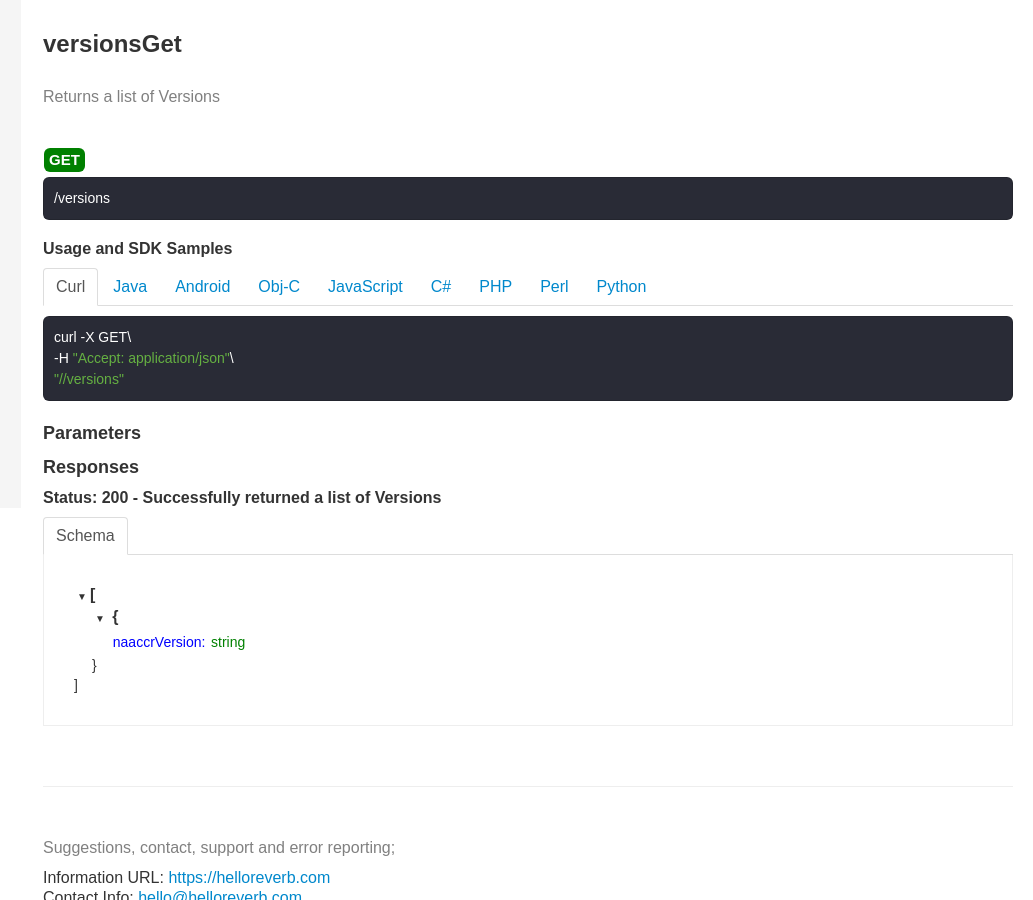
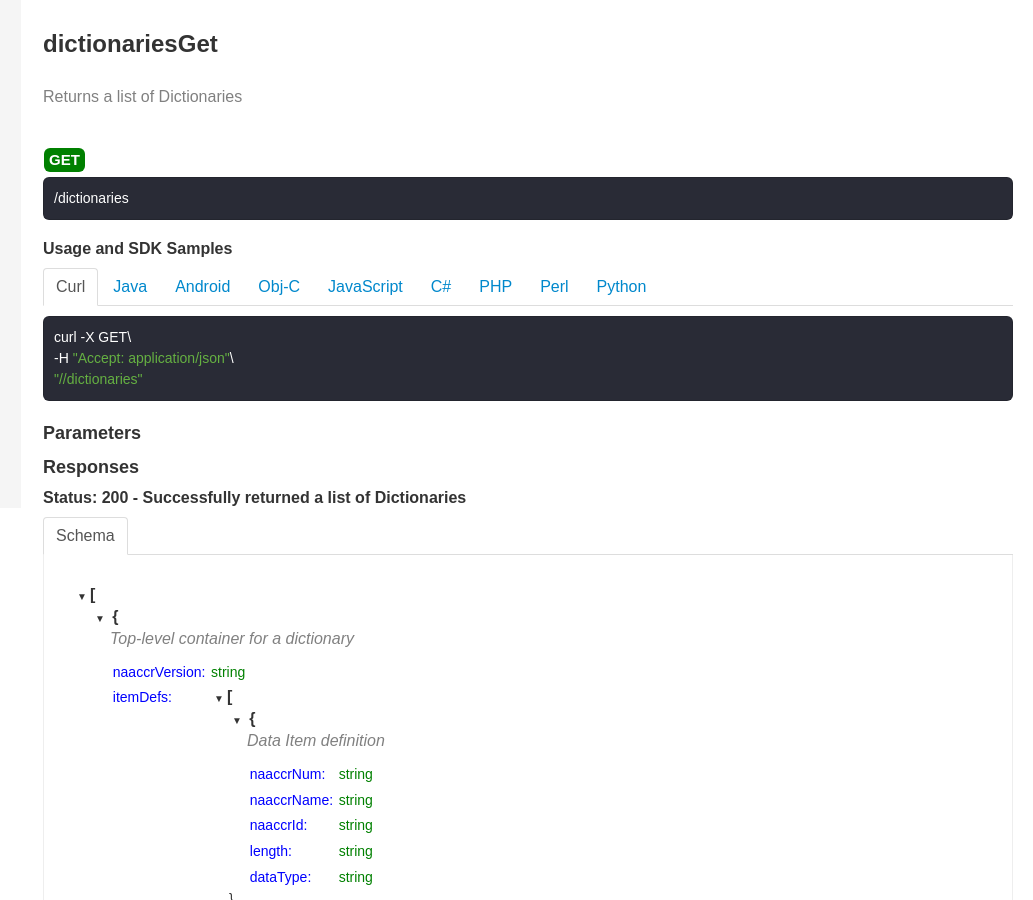
Before and after one commit to naaccr/naaccr.github.io, a plain HTML site: page api/html2/index.html in a window 1280 px wide. Shown: the part 292-1192 px from the top of the page, without its empty margins (247-1280 px from the left). Drawn offline with Linux system fonts and the light colour scheme.

Commit message:
API definition transferred by SwaggerHub

```diff
--- a/api/html2/index.html
+++ b/api/html2/index.html
@@ -689,13 +689,41 @@
   <script>
     // Script section to load models into a JS Var
     var defs = {}
-            defs["Version"] = {
+            defs["Dictionary"] = {
   "type" : "object",
   "properties" : {
     "naaccrVersion" : {
       "type" : "string"
-    }
-  }
+    },
+    "itemDefs" : {
+      "type" : "array",
+      "items" : {
+        "$ref" : "#/components/schemas/ItemDef"
+      }
+    }
+  },
+  "description" : "Top-level container for a dictionary"
+};
+            defs["ItemDef"] = {
+  "type" : "object",
+  "properties" : {
+    "naaccrNum" : {
+      "type" : "string"
+    },
+    "naaccrName" : {
+      "type" : "string"
+    },
+    "naaccrId" : {
+      "type" : "string"
+    },
+    "length" : {
+      "type" : "string"
+    },
+    "dataType" : {
+      "type" : "string"
+    }
+  },
+  "description" : "Data Item definition"
 };
   </script>
 
@@ -714,8 +742,8 @@
             <li class="nav-fixed nav-header active" data-group="_"><a href="#api-_">API Summary</a></li>
 
                   <li class="nav-header" data-group="Default"><a href="#api-Default">API Methods - Default</a></li>
-                    <li data-group="Default" data-name="versionsGet" class="">
-                      <a href="#api-Default-versionsGet">versionsGet</a>
+                    <li data-group="Default" data-name="dictionariesGet" class="">
+                      <a href="#api-Default-dictionariesGet">dictionariesGet</a>
                     </li>
           </ul>
         </nav>
@@ -738,43 +766,43 @@
         <div id="sections">
                 <section id="api-Default">
                   <h1>Default</h1>
-                    <div id="api-Default-versionsGet">
-                      <article id="api-Default-versionsGet-0" data-group="User" data-name="versionsGet" data-version="0">
+                    <div id="api-Default-dictionariesGet">
+                      <article id="api-Default-dictionariesGet-0" data-group="User" data-name="dictionariesGet" data-version="0">
                         <div class="pull-left">
-                          <h1>versionsGet</h1>
+                          <h1>dictionariesGet</h1>
                           <p></p>
                         </div>
                         <div class="pull-right"></div>
                         <div class="clearfix"></div>
                         <p></p>
-                        <p class="marked">Returns a list of Versions</p>
+                        <p class="marked">Returns a list of Dictionaries</p>
                         <p></p>
                         <br />
-                        <pre class="prettyprint language-html prettyprinted" data-type="get"><code><span class="pln">/versions</span></code></pre>
+                        <pre class="prettyprint language-html prettyprinted" data-type="get"><code><span class="pln">/dictionaries</span></code></pre>
                         <p>
                           <h3>Usage and SDK Samples</h3>
                         </p>
                         <ul class="nav nav-tabs nav-tabs-examples">
-                          <li class="active"><a href="#examples-Default-versionsGet-0-curl">Curl</a></li>
-                          <li class=""><a href="#examples-Default-versionsGet-0-java">Java</a></li>
-                          <li class=""><a href="#examples-Default-versionsGet-0-android">Android</a></li>
-                          <!--<li class=""><a href="#examples-Default-versionsGet-0-groovy">Groovy</a></li>-->
-                          <li class=""><a href="#examples-Default-versionsGet-0-objc">Obj-C</a></li>
-                          <li class=""><a href="#examples-Default-versionsGet-0-javascript">JavaScript</a></li>
-                          <!--<li class=""><a href="#examples-Default-versionsGet-0-angular">Angular</a></li>-->
-                          <li class=""><a href="#examples-Default-versionsGet-0-csharp">C#</a></li>
-                          <li class=""><a href="#examples-Default-versionsGet-0-php">PHP</a></li>
-                          <li class=""><a href="#examples-Default-versionsGet-0-perl">Perl</a></li>
-                          <li class=""><a href="#examples-Default-versionsGet-0-python">Python</a></li>
+                          <li class="active"><a href="#examples-Default-dictionariesGet-0-curl">Curl</a></li>
+                          <li class=""><a href="#examples-Default-dictionariesGet-0-java">Java</a></li>
+                          <li class=""><a href="#examples-Default-dictionariesGet-0-android">Android</a></li>
+                          <!--<li class=""><a href="#examples-Default-dictionariesGet-0-groovy">Groovy</a></li>-->
+                          <li class=""><a href="#examples-Default-dictionariesGet-0-objc">Obj-C</a></li>
+                          <li class=""><a href="#examples-Default-dictionariesGet-0-javascript">JavaScript</a></li>
+                          <!--<li class=""><a href="#examples-Default-dictionariesGet-0-angular">Angular</a></li>-->
+                          <li class=""><a href="#examples-Default-dictionariesGet-0-csharp">C#</a></li>
+                          <li class=""><a href="#examples-Default-dictionariesGet-0-php">PHP</a></li>
+                          <li class=""><a href="#examples-Default-dictionariesGet-0-perl">Perl</a></li>
+                          <li class=""><a href="#examples-Default-dictionariesGet-0-python">Python</a></li>
                         </ul>
 
                         <div class="tab-content">
-                          <div class="tab-pane active" id="examples-Default-versionsGet-0-curl">
+                          <div class="tab-pane active" id="examples-Default-dictionariesGet-0-curl">
                            <pre class="prettyprint"><code class="language-bsh">curl -X GET\
 -H "Accept: application/json"\
-"//versions"</code></pre>
+"//dictionaries"</code></pre>
                           </div>
-                          <div class="tab-pane" id="examples-Default-versionsGet-0-java">
+                          <div class="tab-pane" id="examples-Default-dictionariesGet-0-java">
                             <pre class="prettyprint"><code class="language-java">import io.swagger.client.*;
 import io.swagger.client.auth.*;
 import io.swagger.client.model.*;
@@ -789,17 +817,17 @@ public class DefaultApiExample {
 
         DefaultApi apiInstance = new DefaultApi();
         try {
-            array[Version] result = apiInstance.versionsGet();
+            array[Dictionary] result = apiInstance.dictionariesGet();
             System.out.println(result);
         } catch (ApiException e) {
-            System.err.println("Exception when calling DefaultApi#versionsGet");
+            System.err.println("Exception when calling DefaultApi#dictionariesGet");
             e.printStackTrace();
         }
     }
 }</code></pre>
                           </div>
 
-                          <div class="tab-pane" id="examples-Default-versionsGet-0-android">
+                          <div class="tab-pane" id="examples-Default-dictionariesGet-0-android">
                             <pre class="prettyprint"><code class="language-java">import io.swagger.client.api.DefaultApi;
 
 public class DefaultApiExample {
@@ -807,25 +835,25 @@ public class DefaultApiExample {
     public static void main(String[] args) {
         DefaultApi apiInstance = new DefaultApi();
         try {
-            array[Version] result = apiInstance.versionsGet();
+            array[Dictionary] result = apiInstance.dictionariesGet();
             System.out.println(result);
         } catch (ApiException e) {
-            System.err.println("Exception when calling DefaultApi#versionsGet");
+            System.err.println("Exception when calling DefaultApi#dictionariesGet");
             e.printStackTrace();
         }
     }
 }</code></pre>
                           </div>
   <!--
-  <div class="tab-pane" id="examples-Default-versionsGet-0-groovy">
+  <div class="tab-pane" id="examples-Default-dictionariesGet-0-groovy">
   <pre class="prettyprint language-json prettyprinted" data-type="json"><code>Coming Soon!</code></pre>
   </div> -->
-                            <div class="tab-pane" id="examples-Default-versionsGet-0-objc">
+                            <div class="tab-pane" id="examples-Default-dictionariesGet-0-objc">
                               <pre class="prettyprint"><code class="language-cpp">
 DefaultApi *apiInstance = [[DefaultApi alloc] init];
 
-[apiInstance versionsGetWithCompletionHandler:
-              ^(array[Version] output, NSError* error) {
+[apiInstance dictionariesGetWithCompletionHandler:
+              ^(array[Dictionary] output, NSError* error) {
                             if (output) {
                                 NSLog(@"%@", output);
                             }
@@ -836,7 +864,7 @@
 </code></pre>
                             </div>
 
-                            <div class="tab-pane" id="examples-Default-versionsGet-0-javascript">
+                            <div class="tab-pane" id="examples-Default-dictionariesGet-0-javascript">
                               <pre class="prettyprint"><code class="language-js">var NaaccrDataDictionaryApi = require('naaccr_data_dictionary_api');
 
 var api = new NaaccrDataDictionaryApi.DefaultApi()
@@ -847,14 +875,14 @@ var callback = function(error, data, response) {
     console.log('API called successfully. Returned data: ' + data);
   }
 };
-api.versionsGet(callback);
+api.dictionariesGet(callback);
 </code></pre>
                             </div>
 
-                            <!--<div class="tab-pane" id="examples-Default-versionsGet-0-angular">
+                            <!--<div class="tab-pane" id="examples-Default-dictionariesGet-0-angular">
               <pre class="prettyprint language-json prettyprinted" data-type="json"><code>Coming Soon!</code></pre>
             </div>-->
-                            <div class="tab-pane" id="examples-Default-versionsGet-0-csharp">
+                            <div class="tab-pane" id="examples-Default-dictionariesGet-0-csharp">
                               <pre class="prettyprint"><code class="language-cs">using System;
 using System.Diagnostics;
 using IO.Swagger.Api;
@@ -863,7 +891,7 @@ using IO.Swagger.Model;
 
 namespace Example
 {
-    public class versionsGetExample
+    public class dictionariesGetExample
     {
         public void main()
         {
@@ -872,12 +900,12 @@ namespace Example
 
             try
             {
-                array[Version] result = apiInstance.versionsGet();
+                array[Dictionary] result = apiInstance.dictionariesGet();
                 Debug.WriteLine(result);
             }
             catch (Exception e)
             {
-                Debug.Print("Exception when calling DefaultApi.versionsGet: " + e.Message );
+                Debug.Print("Exception when calling DefaultApi.dictionariesGet: " + e.Message );
             }
         }
     }
@@ -885,22 +913,22 @@ namespace Example
 </code></pre>
                             </div>
 
-                            <div class="tab-pane" id="examples-Default-versionsGet-0-php">
+                            <div class="tab-pane" id="examples-Default-dictionariesGet-0-php">
                               <pre class="prettyprint"><code class="language-php"><&#63;php
 require_once(__DIR__ . '/vendor/autoload.php');
 
 $api_instance = new Swagger\Client\ApiDefaultApi();
 
 try {
-    $result = $api_instance->versionsGet();
+    $result = $api_instance->dictionariesGet();
     print_r($result);
 } catch (Exception $e) {
-    echo 'Exception when calling DefaultApi->versionsGet: ', $e->getMessage(), PHP_EOL;
+    echo 'Exception when calling DefaultApi->dictionariesGet: ', $e->getMessage(), PHP_EOL;
 }
 ?></code></pre>
                             </div>
 
-                            <div class="tab-pane" id="examples-Default-versionsGet-0-perl">
+                            <div class="tab-pane" id="examples-Default-dictionariesGet-0-perl">
                               <pre class="prettyprint"><code class="language-perl">use Data::Dumper;
 use WWW::SwaggerClient::Configuration;
 use WWW::SwaggerClient::DefaultApi;
@@ -908,15 +936,15 @@ use WWW::SwaggerClient::DefaultApi;
 my $api_instance = WWW::SwaggerClient::DefaultApi->new();
 
 eval {
-    my $result = $api_instance->versionsGet();
+    my $result = $api_instance->dictionariesGet();
     print Dumper($result);
 };
 if ($@) {
-    warn "Exception when calling DefaultApi->versionsGet: $@\n";
+    warn "Exception when calling DefaultApi->dictionariesGet: $@\n";
 }</code></pre>
                             </div>
 
-                            <div class="tab-pane" id="examples-Default-versionsGet-0-python">
+                            <div class="tab-pane" id="examples-Default-dictionariesGet-0-python">
                               <pre class="prettyprint"><code class="language-python">from __future__ import print_statement
 import time
 import swagger_client
@@ -927,10 +955,10 @@ from pprint import pprint
 api_instance = swagger_client.DefaultApi()
 
 try:
-    api_response = api_instance.versions_get()
+    api_response = api_instance.dictionaries_get()
     pprint(api_response)
 except ApiException as e:
-    print("Exception when calling DefaultApi->versionsGet: %s\n" % e)</code></pre>
+    print("Exception when calling DefaultApi->dictionariesGet: %s\n" % e)</code></pre>
                             </div>
                           </div>
 
@@ -942,28 +970,28 @@ except ApiException as e:
 
 
                           <h2>Responses</h2>
-                            <h3> Status: 200 - Successfully returned a list of Versions </h3>
+                            <h3> Status: 200 - Successfully returned a list of Dictionaries </h3>
 
                             <ul class="nav nav-tabs nav-tabs-examples" >
                                 <li class="active">
-                                  <a data-toggle="tab" href="#responses-versionsGet-200-schema">Schema</a>
+                                  <a data-toggle="tab" href="#responses-dictionariesGet-200-schema">Schema</a>
                                 </li>
 
                             </ul>
 
                             <div class="tab-content" style='margin-bottom: 10px;'>
-                                <div class="tab-pane active" id="responses-versionsGet-200-schema">
-                                  <div id='responses-versionsGet-200-schema-200' style="padding: 30px; border-left: 1px solid #eee; border-right: 1px solid #eee; border-bottom: 1px solid #eee;">
+                                <div class="tab-pane active" id="responses-dictionariesGet-200-schema">
+                                  <div id='responses-dictionariesGet-200-schema-200' style="padding: 30px; border-left: 1px solid #eee; border-right: 1px solid #eee; border-bottom: 1px solid #eee;">
                                     <script>
                                       $(document).ready(function() {
                                         var schemaWrapper = {
-  "description" : "Successfully returned a list of Versions",
+  "description" : "Successfully returned a list of Dictionaries",
   "content" : {
     "application/json" : {
       "schema" : {
         "type" : "array",
         "items" : {
-          "$ref" : "#/components/schemas/Version"
+          "$ref" : "#/components/schemas/Dictionary"
         },
         "x-content-type" : "application/json"
       }
@@ -983,14 +1011,14 @@ except ApiException as e:
 
                                         //console.log(JSON.stringify(schema));
                                         var view = new JSONSchemaView(schema, 3);
-                                        $('#responses-versionsGet-200-schema-data').val(stringify(schema));
-                                        var result = $('#responses-versionsGet-200-schema-200');
+                                        $('#responses-dictionariesGet-200-schema-data').val(stringify(schema));
+                                        var result = $('#responses-dictionariesGet-200-schema-200');
                                         result.empty();
                                         result.append(view.render());
                                       });
                                     </script>
                                   </div>
-                                  <input id='responses-versionsGet-200-schema-data' type='hidden' value=''></input>
+                                  <input id='responses-dictionariesGet-200-schema-data' type='hidden' value=''></input>
                                 </div>
                             </div>
 
```
